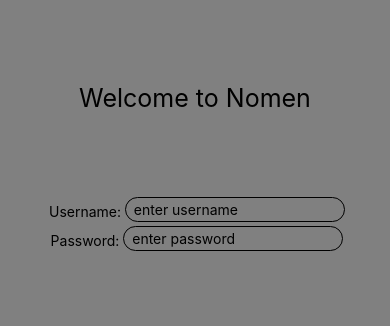
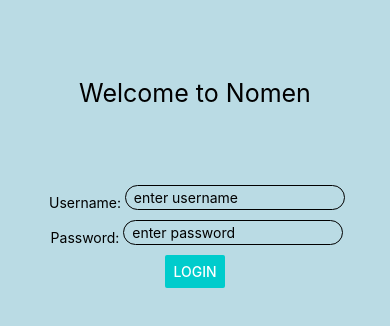
Before and after one commit to seanclaybaugh/MVP, a React Native app: screen / in a window 390 px wide. Shown: the top 326 px of the page. Built offline with nearby package versions, Linux system fonts and the light colour scheme.

Commit message:
vs code issue reboot

```diff
--- a/App.js
+++ b/App.js
@@ -1,14 +1,18 @@
 import { StatusBar } from 'expo-status-bar';
 import React, {useState} from 'react';
-import { StyleSheet, Text, View, ScrollView, TextInput, Image } from 'react-native';
+import { StyleSheet, Text, View, ScrollView, TextInput, Button } from 'react-native';
+
+
+ function App() {
+
+  const [User, setUser] = useState(null);
+  const [loggedIn, setLoggedIn] = useState(false);
+  const [password, setPassword] = useState(null);
 
 
 
- function App() {
-  const [User, setUser] = useState(null);
-  const [loggedIn, setLoggedIn] = useState(false);
-  const [password, setPassword] = useState(null);
   return (
+
     <View style={styles.container}>
 
       <View style={styles.title}>
@@ -35,6 +39,12 @@ import { StyleSheet, Text, View, ScrollView, TextInput, Image } from 'react-nati
         secureTextEntry={true}
         ></TextInput>
         </View>
+        <Button
+        title='Login'
+        color='#00CCCC'
+
+        />
+
 
       <StatusBar style="auto" />
     </View>
@@ -43,13 +53,13 @@ import { StyleSheet, Text, View, ScrollView, TextInput, Image } from 'react-nati
 
 
 
+
 const styles = StyleSheet.create({
   container: {
     display: 'flex',
     flexDirection: 'column',
-    color: 'white',
     flex: 1,
-    backgroundColor: 'grey',
+    backgroundColor: '#BADBE4',
     alignItems: 'center',
     justifyContent: 'flex-start',
   },
@@ -71,7 +81,7 @@ const styles = StyleSheet.create({
     height: 25,
     borderWidth: 1,
     borderRadius: 15,
-    marginBottom: 4,
+    marginBottom: 10,
   }
 });
 
--- a/package.json
+++ b/package.json
@@ -8,7 +8,9 @@
     "eject": "expo eject"
   },
   "dependencies": {
+    "@expo-google-fonts/dev": "^0.2.0",
     "expo": "~42.0.0",
+    "expo-font": "~9.2.1",
     "expo-status-bar": "~1.0.4",
     "react": "16.13.1",
     "react-dom": "16.13.1",
```
Also changed, not shown: db/index.js (deleted), db/models/index.js (deleted).
